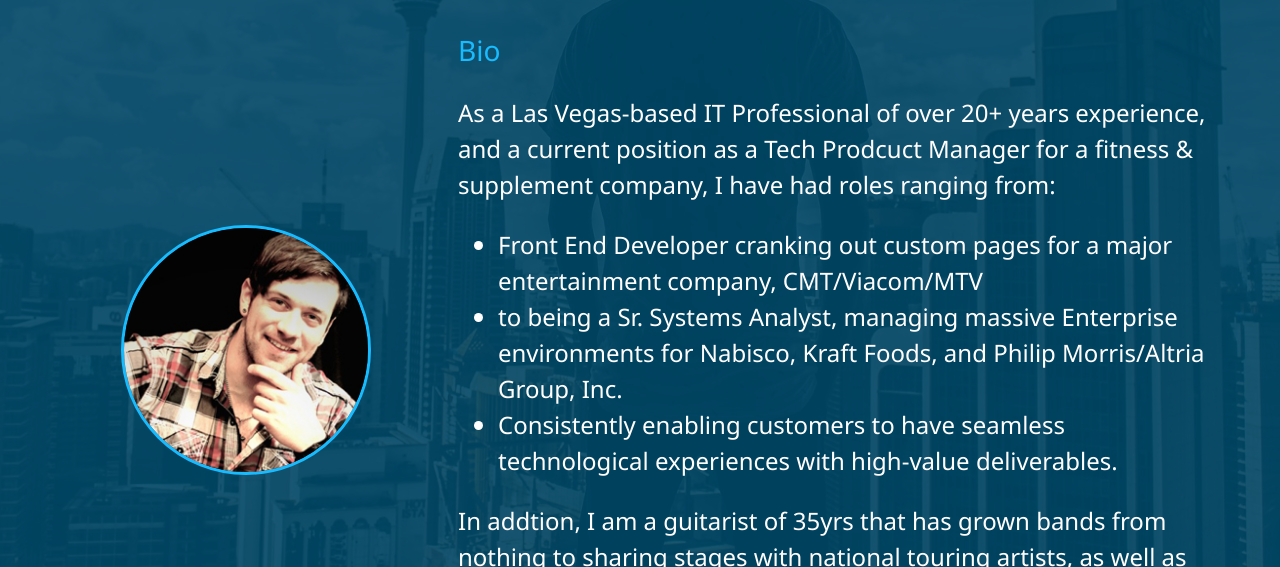
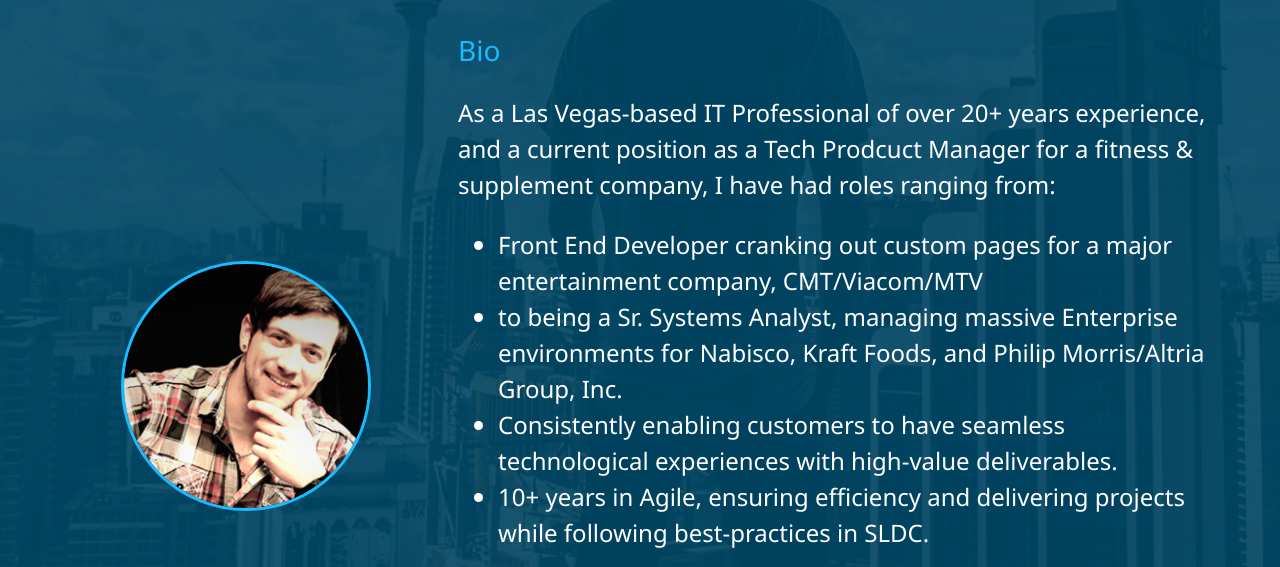
Before and after one commit to positivecoffeelife/portfolio, a website: page dist/about.html in a window 1280 px wide. Shown: the part 233-800 px from the top of the page. Drawn offline with Linux system fonts and the light colour scheme.

Commit message:
updated bio more

```diff
--- a/dist/about.html
+++ b/dist/about.html
@@ -85,6 +85,7 @@
                         <li>Front End Developer cranking out custom pages for a major entertainment company, CMT/Viacom/MTV</li>
                         <li>to being a Sr. Systems Analyst, managing massive Enterprise environments for Nabisco, Kraft Foods, and Philip Morris/Altria Group, Inc.</li>
                         <li>Consistently enabling customers to have seamless technological experiences with high-value deliverables.</li>
+                        <li>10+ years in Agile, ensuring efficiency and delivering projects while following best-practices in SLDC.</li>
                     </ul>
                     In addtion, I am a guitarist of 35yrs that has grown bands from nothing to sharing stages
                     with national touring artists, as well as starting and running my own guitar amplifier company since
```
